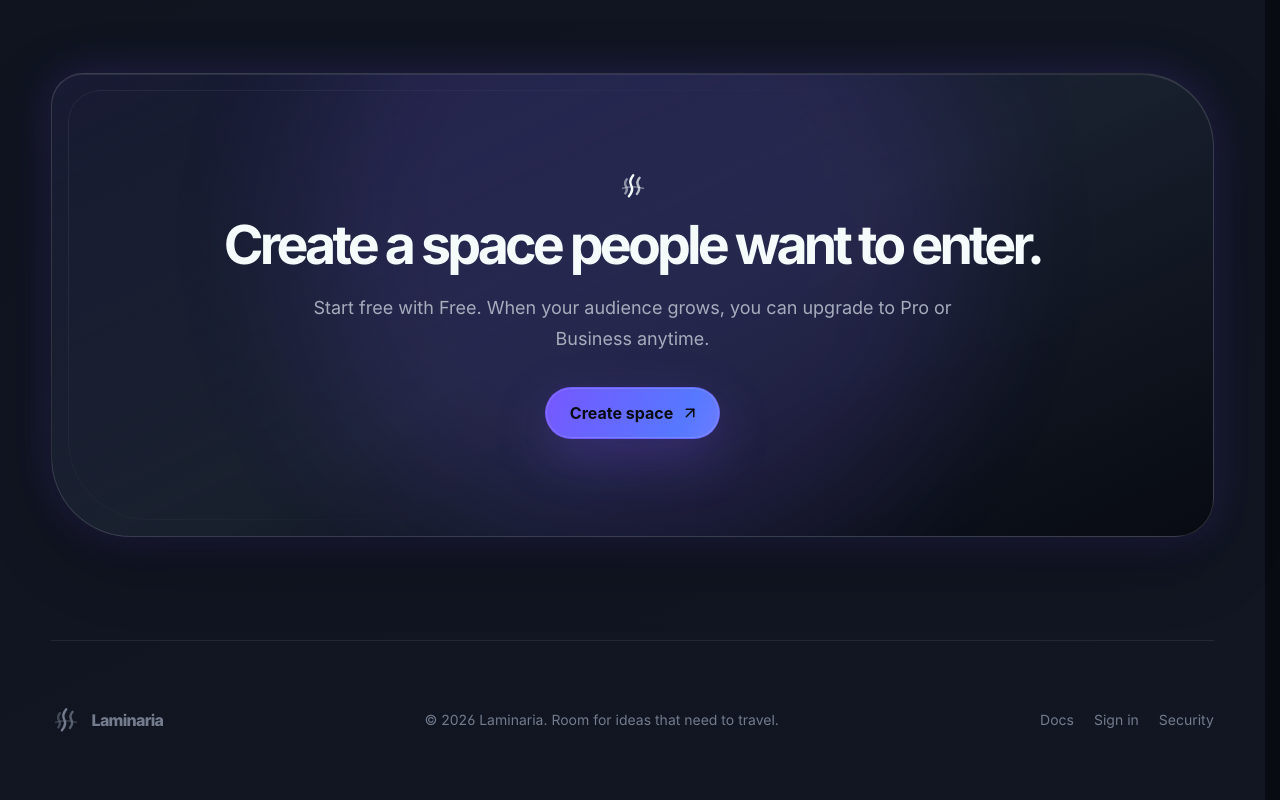
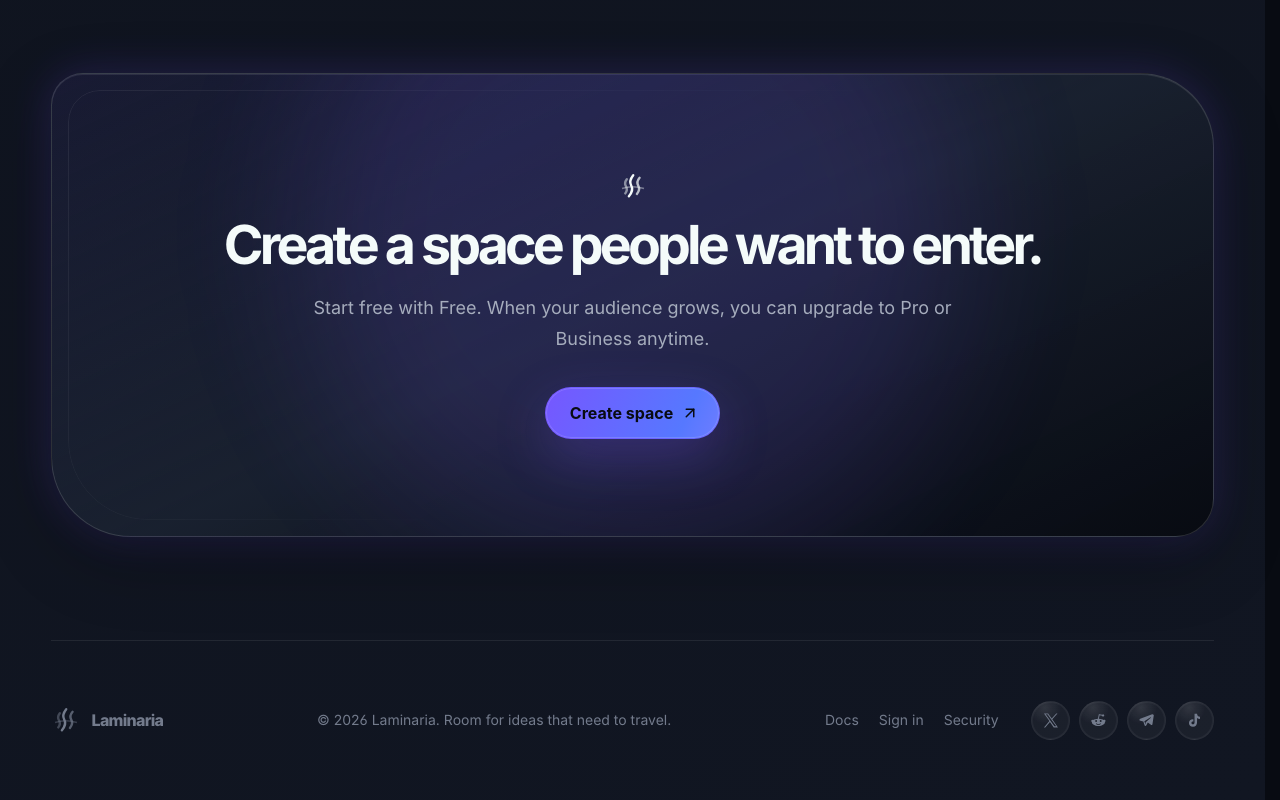
Before and after one commit to MaxDev595/Laminaria, a Next.js app in the folder apps/web/: page /en in a window 1280 px wide. Shown: the part 7752-8552 px from the top of the page. Built offline with nearby package versions, Linux system fonts and the light colour scheme; no server answers.

Commit message:
addition landing footer

```diff
--- a/apps/web/src/components/landing-experience.tsx
+++ b/apps/web/src/components/landing-experience.tsx
@@ -319,10 +319,59 @@ export function LandingExperience() {
           <Link href="/sign-in">{t("auth.signIn")}</Link>
           <a href="#security">{t("shell.security")}</a>
         </div>
+        <nav
+          className="marketing-footer__socials"
+          aria-label={locale === "ru" ? "Социальные сети Laminaria" : "Laminaria social links"}
+        >
+          {socialLinks.map((social) => (
+            <a key={social.label} href={social.href} aria-label={social.label}>
+              {social.icon}
+            </a>
+          ))}
+        </nav>
       </footer>
     </div>
   );
 }
+
+const socialLinks = [
+  {
+    label: "X",
+    href: "https://x.com/",
+    icon: (
+      <svg viewBox="0 0 24 24" aria-hidden="true">
+        <path d="M14.66 10.33 22.1 2h-1.76l-6.46 7.23L8.72 2H2.78l7.8 10.94L2.78 22h1.76l6.82-7.63L16.8 22h5.94l-8.08-11.67Zm-2.41 2.7-.79-1.09L5.17 3.28h2.7l5.08 7 .79 1.09 6.6 9.1h-2.7l-5.39-7.44Z" />
+      </svg>
+    ),
+  },
+  {
+    label: "Reddit",
+    href: "https://www.reddit.com/",
+    icon: (
+      <svg viewBox="0 0 24 24" aria-hidden="true">
+        <path d="M20.6 11.1c.9 0 1.6.72 1.6 1.6 0 .64-.37 1.2-.9 1.45.04.22.06.44.06.67 0 2.92-4.18 5.29-9.34 5.29S2.68 17.74 2.68 14.82c0-.22.02-.44.06-.65a1.6 1.6 0 1 1 1.76-2.6c1.6-1.18 4.05-1.94 6.78-2.04l1.28-5.98a.65.65 0 0 1 .77-.5l4.2.9a1.55 1.55 0 1 1-.28 1.28l-3.54-.76-1.08 5.06c2.8.08 5.3.84 6.93 2.04.29-.3.66-.47 1.08-.47ZM8.75 14.15a1.35 1.35 0 1 0 0-2.7 1.35 1.35 0 0 0 0 2.7Zm6.49 3.02c.22-.22.22-.58 0-.8a.57.57 0 0 0-.8 0c-.56.56-1.7.78-2.44.78-.75 0-1.88-.22-2.44-.78a.57.57 0 0 0-.8.8c.9.9 2.46 1.12 3.24 1.12s2.34-.22 3.24-1.12Zm.03-3.02a1.35 1.35 0 1 0 0-2.7 1.35 1.35 0 0 0 0 2.7Z" />
+      </svg>
+    ),
+  },
+  {
+    label: "Telegram",
+    href: "https://t.me/",
+    icon: (
+      <svg viewBox="0 0 24 24" aria-hidden="true">
+        <path d="M21.62 3.42a1.35 1.35 0 0 0-1.4-.18L3.2 9.82c-.74.29-1.2.86-1.17 1.45.03.6.55 1.09 1.33 1.27l4.33 1.02 1.66 5.22c.22.69.68 1.11 1.24 1.14.55.03 1.03-.32 1.37-.95l2.06-3.9 4.45 3.29c.46.34.95.43 1.37.24.41-.18.7-.6.8-1.18l1.92-12.68c.08-.55-.1-1.05-.94-1.32ZM9.1 13.18l8.83-5.57c.38-.24.74.22.41.52l-7.29 6.58-.28 3.02-1.67-4.55Z" />
+      </svg>
+    ),
+  },
+  {
+    label: "TikTok",
+    href: "https://www.tiktok.com/",
+    icon: (
+      <svg viewBox="0 0 24 24" aria-hidden="true">
+        <path d="M15.7 2.5c.32 2.58 1.77 4.12 4.3 4.28v3.23a7.65 7.65 0 0 1-4.22-1.32v6.26c0 3.16-1.92 6.05-5.76 6.05-3.5 0-5.8-2.28-5.8-5.33 0-3.45 2.68-5.64 6.28-5.36v3.34c-1.5-.23-2.7.55-2.7 1.9 0 1.23.88 2.08 2.17 2.08 1.52 0 2.24-.98 2.24-2.62V2.5h3.49Z" />
+      </svg>
+    ),
+  },
+];
 
 function DemoPreview({ locale }: { locale: string }) {
   const isRu = locale === "ru";
```
Also changed, not shown: apps/web/src/app/globals.css.
